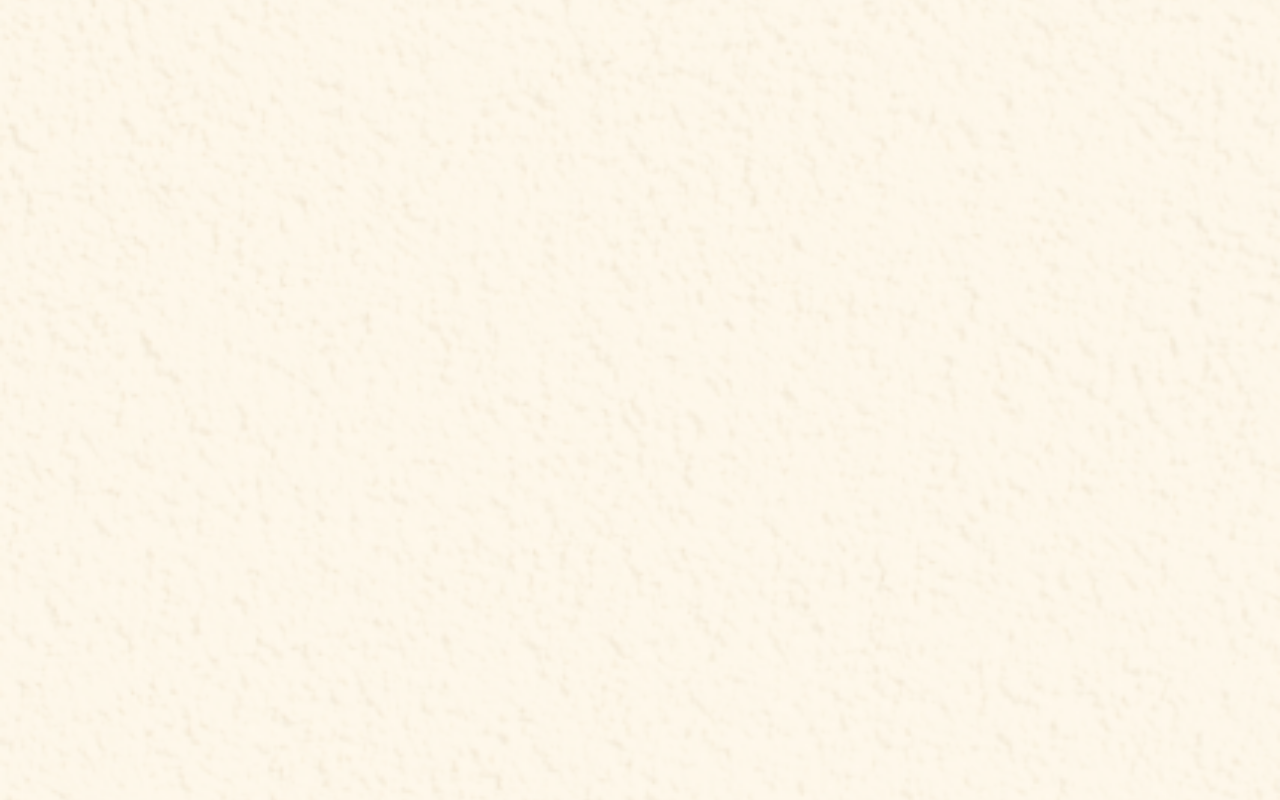
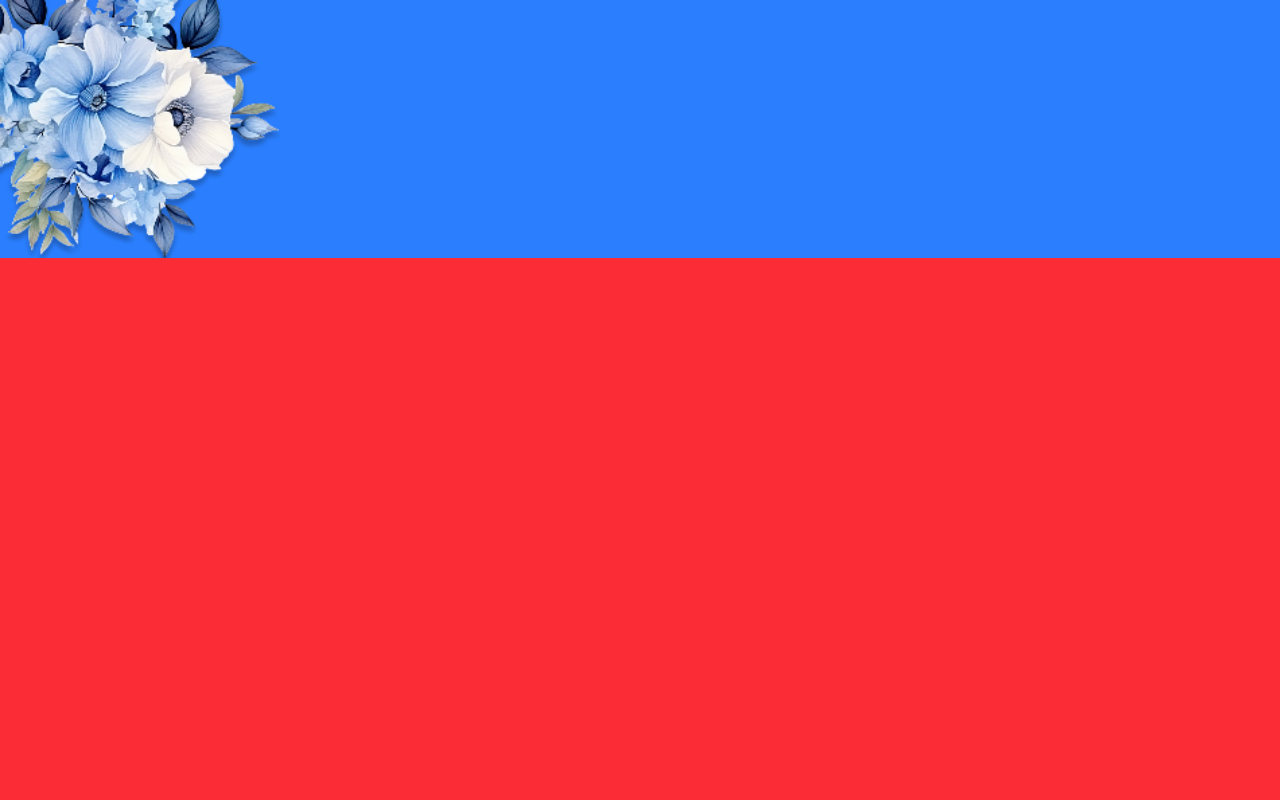
Before and after one commit to Arrasyidff/web-invitation-bunvik, a Next.js app: page / in a window 1280 px wide. Built offline with nearby package versions, Linux system fonts and the light colour scheme.

Commit message:
feat: Add cover flower images and update CoverSection component layout. Integrated left cover flower image and adjusted styling for improved visual presentation.

```diff
--- a/src/features/cover/components/CoverSection.tsx
+++ b/src/features/cover/components/CoverSection.tsx
@@ -1,9 +1,6 @@
-import {
-  GROOM_NAME_SHORT,
-  BRIDE_NAME_SHORT,
-  WEDDING_DATE_DISPLAY,
-  VENUE_NAME,
-} from "@/lib/constants";
+import Image from "next/image";
+import coverFlowerLeft from "@/app/assets/cover-flower-left.png";
+import coverFlowerRight from "@/app/assets/cover-flower-right.png";
 
 interface CoverSectionProps {
   onOpen: () => void;
@@ -13,9 +10,12 @@ export function CoverSection({ onOpen }: CoverSectionProps) {
   return (
     <section
       id="cover"
-      // className="min-h-screen flex flex-col items-center justify-center relative bg-[#fdf6ee] px-8 py-16 overflow-hidden"
+      className="min-h-screen flex flex-col items-center justify-space-between overflow-hidden bg-red-500"
     >
-
+      <div className="bg-blue-500 w-full">
+        <Image src={coverFlowerLeft} alt="Cover" width={280} />
+      </div>
+      {/* <Image src={coverFlowerRight} alt="Cover" width={1000} height={1000} /> */}
     </section>
   );
 }
```
Also changed, not shown: src/app/assets/cover-flower-left.png (added).
